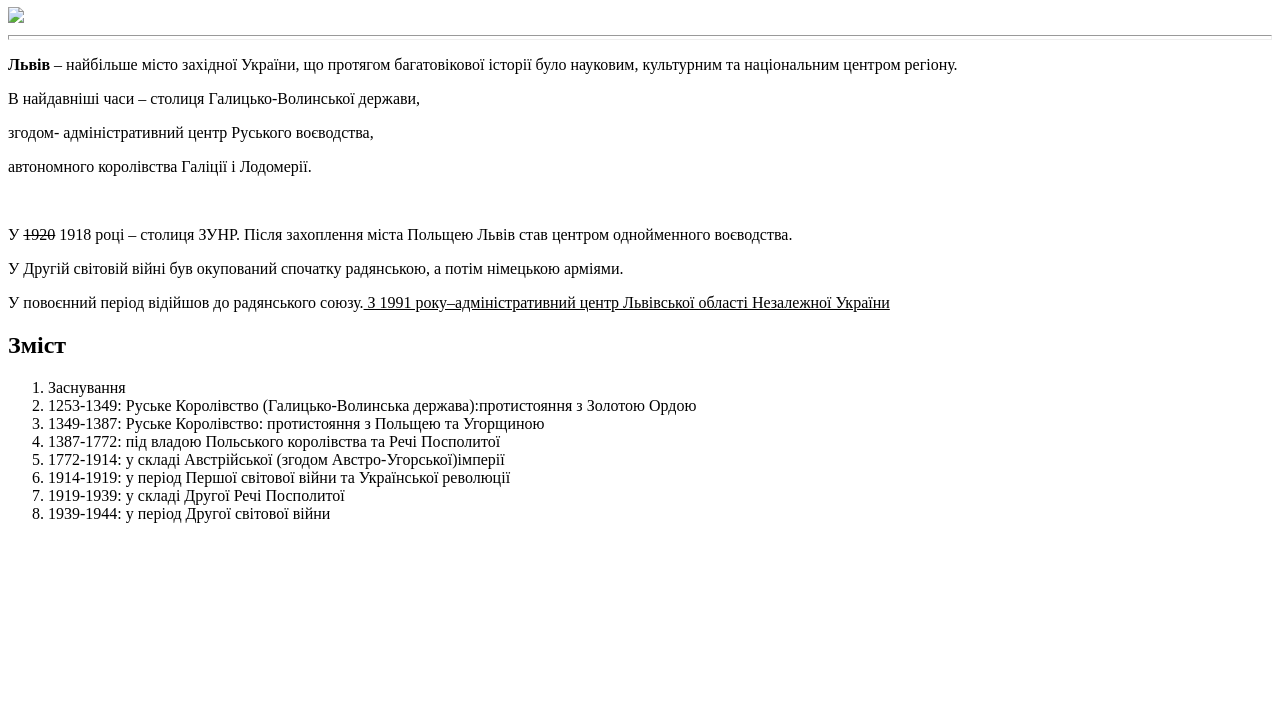
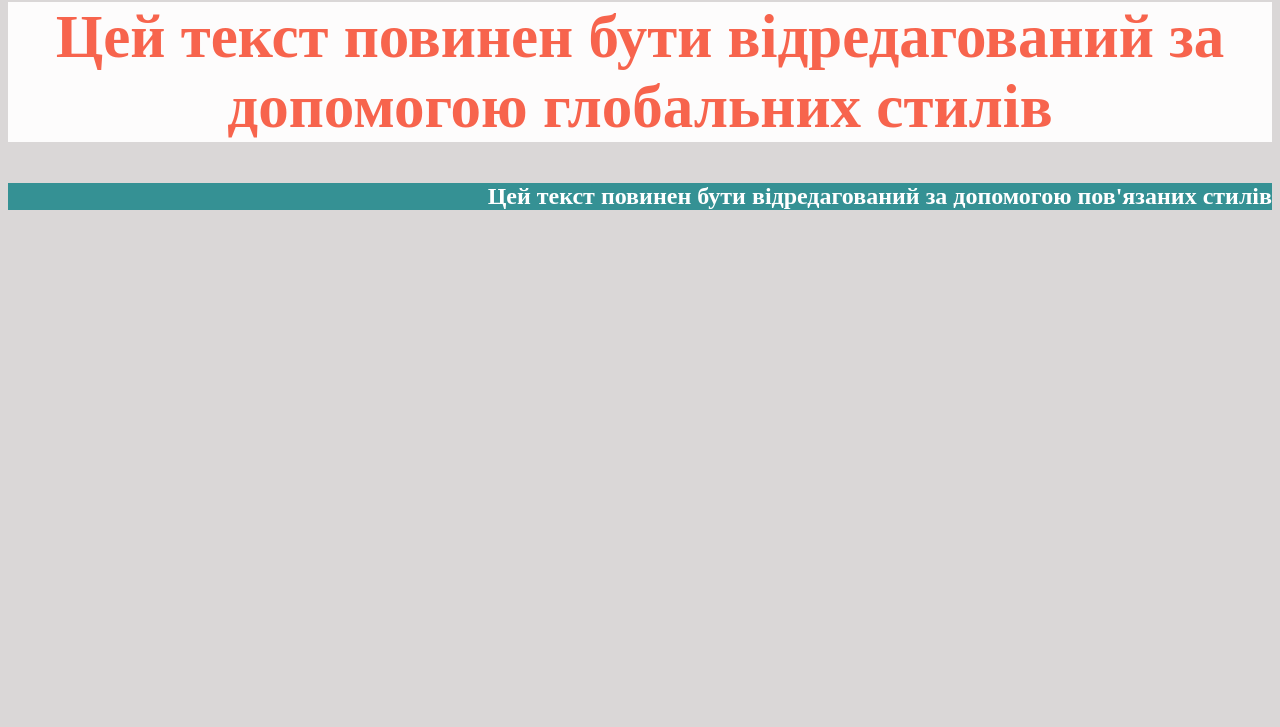
Before and after one commit to HordynskyiLev/Task1.Lviv., a plain HTML site: page index.html in a window 1280 px wide. Shown: the part 73-800 px from the top of the page. Drawn offline with Linux system fonts and the light colour scheme.

Commit message:
Add files via upload

```diff
--- a/index.html
+++ b/index.html
@@ -1,35 +1,39 @@
 <!DOCTYPE html>
-<html>
+<html lang="en">
+
 <head>
    <meta charset="UTF-8">
-	<title>Lviv</title>
+   <meta http-equiv="X-UA-Compatible" content="IE=edge">
+   <meta name="viewport" content="width=, initial-scale=1.0">
+   <title> Завдання 2 </title>
+
+   <link rel="stylesheet" href="style.css">
+
+   <style>
+      h1 {
+         background-color: rgba(254, 254, 254, 0.959);
+         color: rgb(247, 100, 77);
+         text-align: center;
+         font-size: 61px;
+
+      }
+   </style>
 </head>
+
 <body>
-	<h1> Історія Львова</h1>
-	<img src="myImage.jpg" width="150">
-	<br />
-	<hr size="5" />
-	<p><strong>Львів</strong> – найбільше місто західної України, що протягом багатовікової історії було науковим, культурним та національним центром регіону. </p>
+   <p style="background-color: rgb(224, 13, 56); color: white;">
+      Цей текст повинен бути відредагований за допомогою вбудованих стилів
+   </p>
 
-	<p> В найдавніші часи – столиця Галицько-Волинської держави, </p>
-	згодом- адміністративний центр Руського воєводства, </p>
-	автономного королівства Галіції і Лодомерії. </p>
-	<br />
-	<p> У <strike>1920</strike> 1918 році – столиця ЗУНР. Після захоплення міста Польщею Львів став центром однойменного воєводства. </p>
-	<p> У Другій світовій війні був окупований спочатку радянською, а потім німецькою арміями. </p>
-	<p>У повоєнний період відійшов до радянського союзу.<ins> З 1991 року–адміністративний центр Львівської області Незалежної України</ins></p>
-    </ul>
+   <h1>
+      Цей текст повинен бути відредагований за допомогою глобальних стилів
+   </h1>
 
-	<h2> Зміст </h2>
-	<ol>
-      <li>Заснування</li>
-	  <li>1253-1349: Руське Королівство (Галицько-Волинська держава):протистояння з Золотою Ордою </li>
-      <li>1349-1387: Руське Королівство: протистояння з Польщею та Угорщиною</li>
-      <li>1387-1772: під владою Польського королівства та Речі Посполитої</li>
-      <li>1772-1914: у складі Австрійської (згодом Австро-Угорської)імперії</li>
-      <li>1914-1919: у період Першої світової війни та Української революції</li>
-      <li>1919-1939: у складі Другої Речі Посполитої</li>
-      <li>1939-1944: у період Другої світової війни</li>
-	</ol>
+   <h2 class="text">
+      Цей текст повинен бути відредагований за допомогою пов'язаних стилів
+
+   </h2>
+
 </body>
+
 </html>
--- /dev/null
+++ b/style.css
@@ -0,0 +1,11 @@
+.text{
+   background-color:rgb(53, 145, 148);
+   color: white;
+   text-align: right;
+
+      }
+
+ body{
+    background-color: rgb(218, 215, 215);
+
+      }
```
Lines whose indentation alone changed are shown as unchanged.
